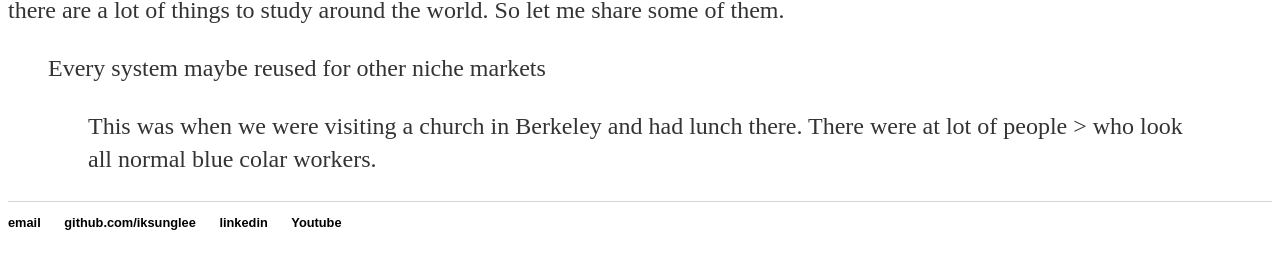
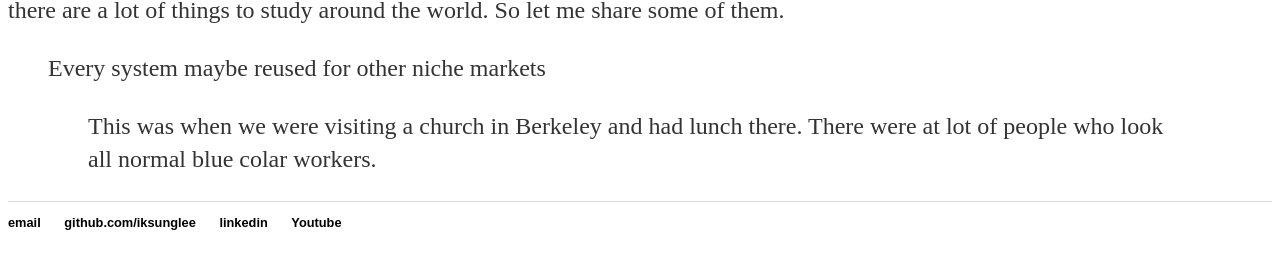
Before and after one commit to iksunglee/iksunglee.github.io, a Jekyll site: the page built from _posts/2017-02-06-San-Francisco-Trip.md, in a window 1280 px wide. Shown: the part 421-690 px from the top of the page. Built offline with Jekyll 4.4.1, drawn with Linux system fonts in a browser that asks for light colours.

```diff
--- a/_posts/2017-02-06-San-Francisco-Trip.md
+++ b/_posts/2017-02-06-San-Francisco-Trip.md
@@ -11,4 +11,4 @@ Generally I didn't actually look forward in the learning process. I did not know
 
    > Every system maybe reused for other niche markets
    >> This was when we were visiting a church in Berkeley and had lunch there. There were at lot of people
-    > who look all normal blue colar workers.
+   >> who look all normal blue colar workers.
```
